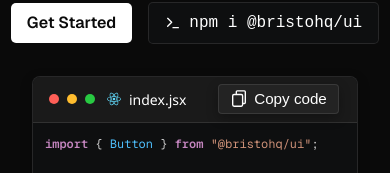
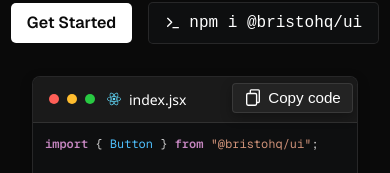
Before and after one commit to ig-imanish/bristohq-ui-page, a React (Vite) app: page / in a window 390 px wide. Shown: the part 414-587 px from the top of the page. Built offline with nearby package versions, Linux system fonts and the light colour scheme; no server answers.

Commit message:
fix: fix the footer-section

```diff
--- a/src/pages/Home.tsx
+++ b/src/pages/Home.tsx
@@ -121,6 +121,7 @@
                         </div>
 
                         <button
+                            className="code-copy-button"
                             onClick={handleCodeCopy}
                             style={{
                                 position: "absolute",
--- a/src/styles/pages/Home.css
+++ b/src/styles/pages/Home.css
@@ -446,6 +446,16 @@
     padding: 0.1rem 0.35rem;
     padding-left: 15px;
   }
+
+  .right-content .card button[title="Copy code"] {
+    padding: 1rem 0.28rem;
+    font-size: 0.62rem;
+    top: 6px !important;
+    right: 4px !important;
+    border-radius: 2px;
+    min-width: 0;
+    line-height: 1.2;
+  }
 }
 
 .loader {
```
